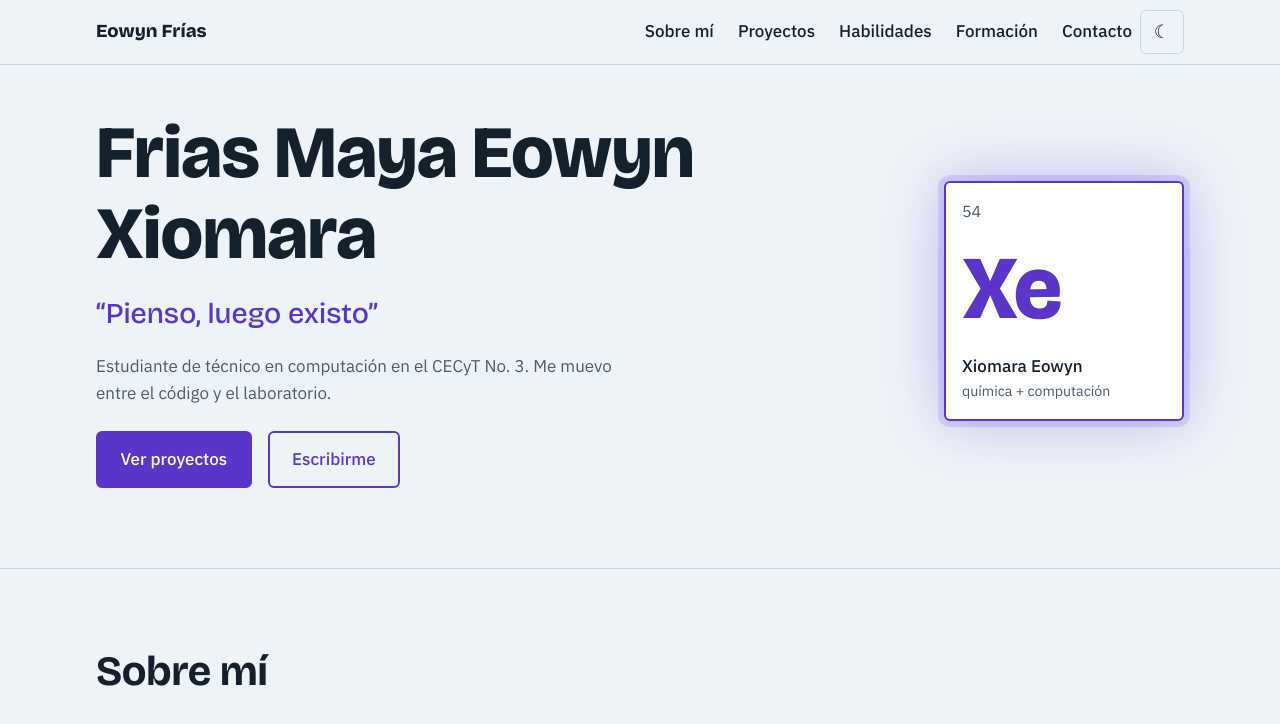
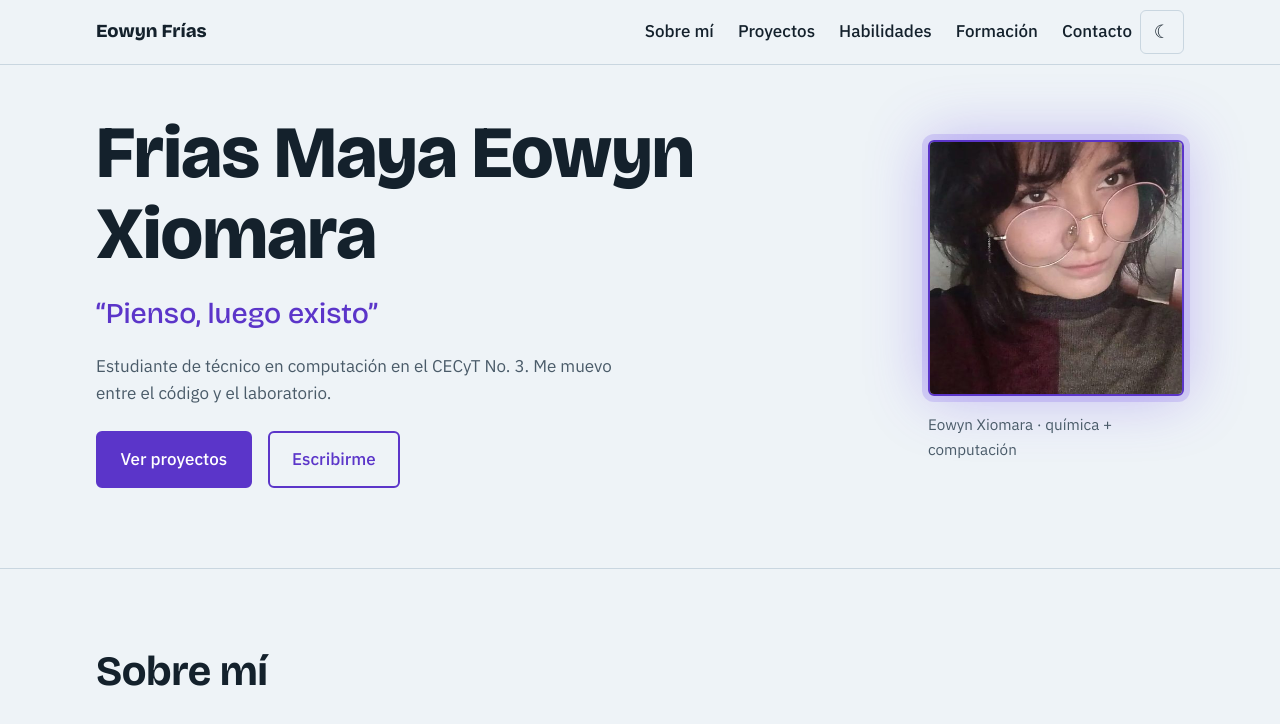
Before and after one commit to friasmayaeowynxiomara-cmyk/portafolio-eowyn, a plain HTML site: page index.html in a window 1280 px wide. Shown: the top 724 px of the page. Drawn offline with nearby package versions, Linux system fonts and the light colour scheme.

Commit message:
Add files via upload

```diff
--- a/css/misEstilos.css
+++ b/css/misEstilos.css
@@ -66,11 +66,6 @@ form{display:grid;gap:var(--e3);max-width:36rem}
 .btn-principal{background:var(--primario);color:var(--sobre-primario)}
 .btn-borde{background:transparent;color:var(--primario)}
 .btn:hover{filter:brightness(1.1)}
-.ficha{justify-self:start;width:min(100%,15rem);aspect-ratio:1;background:var(--superficie);border:2px solid var(--primario);border-radius:var(--radio);padding:var(--e2);display:flex;flex-direction:column;justify-content:space-between;position:relative;box-shadow:0 0 0 6px color-mix(in srgb,var(--tinta-tubo) 18%,transparent),0 0 60px color-mix(in srgb,var(--tinta-tubo) 35%,transparent)}
-.ficha .num{font-size:1rem;color:var(--suave)}
-.ficha .simbolo{font-family:var(--f-titulo);font-weight:800;font-size:5.6rem;line-height:1;color:var(--primario)}
-.ficha .nombre{font-weight:500}
-.ficha small{color:var(--suave);display:block}
 .proyecto{background:var(--superficie);border:1px solid var(--borde);border-left:5px solid var(--acento);border-radius:var(--radio);padding:var(--e3)}
 .proyecto h3{font-size:1.4rem;margin-bottom:var(--e1)}
 .proyecto p{color:var(--suave)}
@@ -84,6 +79,10 @@ input[aria-invalid="true"],textarea[aria-invalid="true"]{border-color:#d3365a;bo
 :root[data-theme="dark"] .error{color:#ff8fa8}
 @media (prefers-color-scheme:dark){:root:not([data-theme="light"]) .error{color:#ff8fa8}}
 .estado{font-weight:500;min-height:1.5em}
+
+.foto{justify-self:start;width:min(100%,16rem);margin:0}
+.foto img{width:100%;height:auto;aspect-ratio:1;object-fit:cover;display:block;border:2px solid var(--primario);border-radius:var(--radio);box-shadow:0 0 0 6px color-mix(in srgb,var(--tinta-tubo) 18%,transparent),0 0 60px color-mix(in srgb,var(--tinta-tubo) 35%,transparent)}
+.foto figcaption{margin-top:var(--e2);color:var(--suave);font-size:.95rem}
 
 /* ========== UTILIDADES ========== */
 :focus-visible{outline:3px solid var(--acento);outline-offset:3px;border-radius:3px}
@@ -99,7 +98,7 @@ input[aria-invalid="true"],textarea[aria-invalid="true"]{border-color:#d3365a;bo
   .menu ul{display:flex;gap:var(--e3)}
   .menu a{padding:.3rem 0}
   .hero .contenedor{grid-template-columns:1.6fr 1fr}
-  .ficha{justify-self:end}
+  .foto{justify-self:end}
   .proyectos{grid-template-columns:repeat(3,1fr)}
   .habilidades{grid-template-columns:repeat(3,1fr)}
   .contacto-grid{grid-template-columns:1fr 1.4fr}
--- a/index.html
+++ b/index.html
@@ -44,11 +44,10 @@
           <a class="btn btn-borde" href="#contacto">Escribirme</a>
         </div>
       </div>
-      <aside class="ficha" aria-label="Ficha al estilo de la tabla periódica con las letras Xe, de Xiomara">
-        <span class="num">54</span>
-        <span class="simbolo" aria-hidden="true">Xe</span>
-        <span><span class="nombre">Xiomara Eowyn</span><small>química + computación</small></span>
-      </aside>
+      <figure class="foto">
+        <img src="img/foto.jpg" alt="Foto de Eowyn Xiomara Frías Maya" width="480" height="480">
+        <figcaption>Eowyn Xiomara · química + computación</figcaption>
+      </figure>
     </div>
   </section>
 
```
Also changed, not shown: img/foto.jpg (added).
